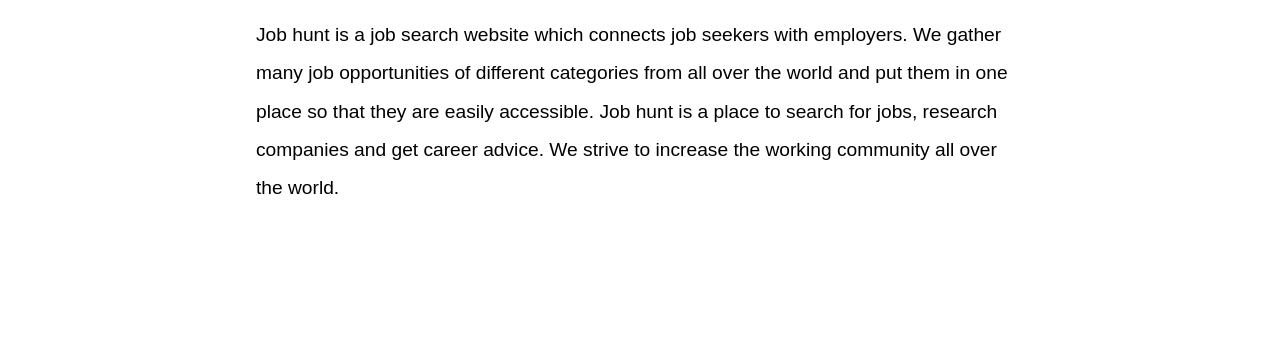
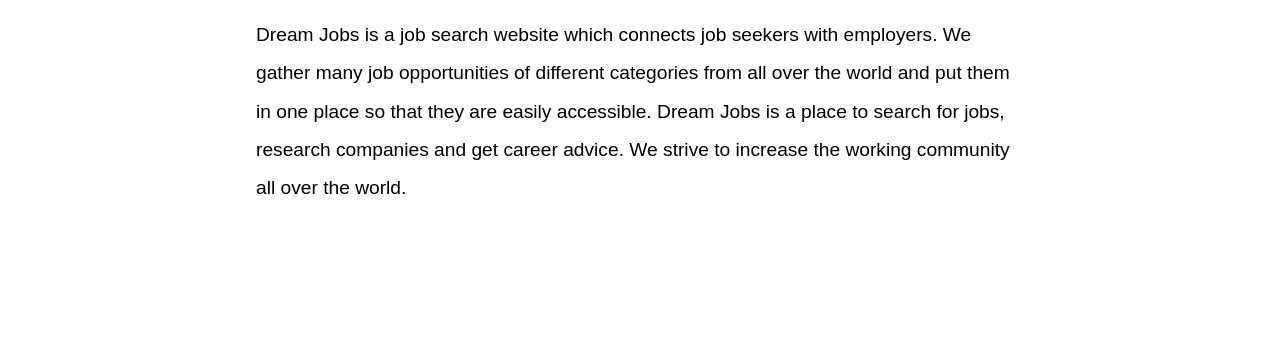
Before and after one commit to zrobera/UGR-8429-13, a plain HTML site: page about-us.html in a window 1280 px wide. Shown: the part 276-620 px from the top of the page. Drawn offline with Linux system fonts and the light colour scheme.

Commit message:
Update about-us.html

```diff
--- a/about-us.html
+++ b/about-us.html
@@ -48,9 +48,9 @@
       <section class="about-us">
         <article class="about-us__article">
           <h1 class="about-us__heading">Who we are</h1>
-          <p class="about-us__desc">Job hunt is a job search website which connects job seekers with employers.
+          <p class="about-us__desc">Dream Jobs is a job search website which connects job seekers with employers.
             We gather many job opportunities of different categories from all over the world and put them in one place so that they are easily accessible.
-            Job hunt is a place to search for jobs, research companies and get career advice.
+            Dream Jobs is a place to search for jobs, research companies and get career advice.
               We strive to increase the working community all over the world.
           </p>
         </article>
```
